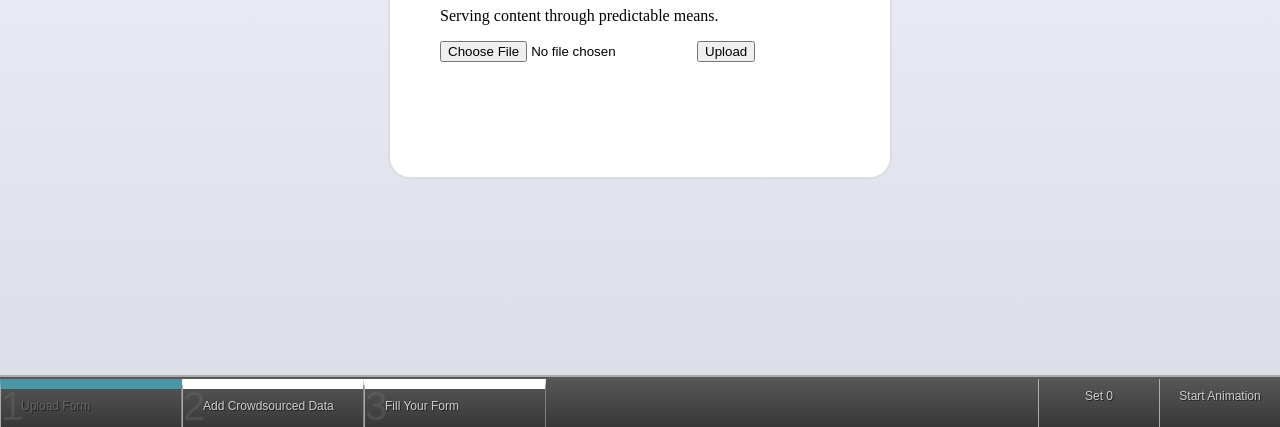
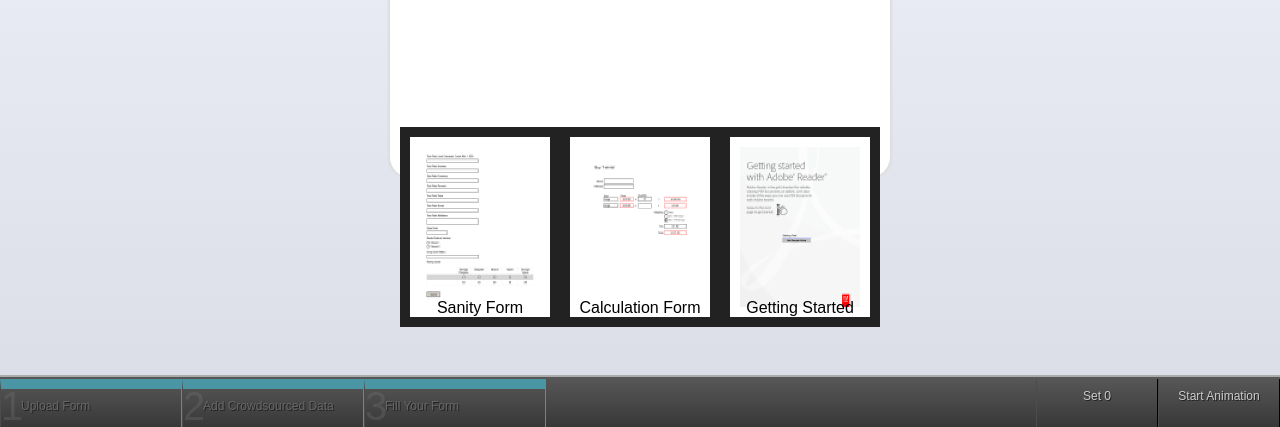
Before and after one commit to jakechs/form-sim-fork, a website: page public/index.html in a window 1280 px wide. Shown: the part 373-800 px from the top of the page. Drawn offline with nearby package versions, Linux system fonts and the light colour scheme.

Commit message:
Styling for document preview on final page selection

```diff
--- a/public/index.html
+++ b/public/index.html
@@ -11,6 +11,12 @@ $(function () {
     window.page = 'home';
     var $element = $('#search');
     var $element2 = $('#search2');
+    var dummydocs = {
+            size: 3,
+            0: {id:'img1', title: 'Sanity Form'},
+            1: {id:'img2', title: 'Calculation Form'},
+            2: {id:'img3', title: 'Getting Started'},
+        };
     var images = ['url(assets/img1.png)', 'url(assets/img2.png)', 'url(assets/img3.png)'];
     function fadeInOut() {
         if(window.page != 'loading_animation'){
@@ -123,9 +129,20 @@ $(function () {
         setStep(0);
     });
     setStep(0);
-    $('#upload_page').fadeIn(500, "easeInOutQuad", function() { setStep(1); } );
+    // $('#upload_page').fadeIn(500, "easeInOutQuad", function() { setStep(1); } );
 
+    function setupFinal(){
+        var docs = dummydocs;
+        $('#preview_0').css('background-image', 'url(assets/'+docs['0'].id+'.png)');
+        $('#preview_0 #title').html(docs['0'].title);
+        $('#preview_1').css('background-image', 'url(assets/'+docs['1'].id+'.png)');
+        $('#preview_1 #title').html(docs['1'].title);
+        $('#preview_2').css('background-image', 'url(assets/'+docs['2'].id+'.png)');
+        $('#preview_2 #title').html(docs['2'].title);
+        $('#final_page').fadeIn(500, "easeInOutQuad", function() { setStep(3); } );
+    }
 
+    setupFinal();
 
 });
 </script>
@@ -159,7 +176,14 @@ $(function () {
 
 <!-- Final FOrm -->
 <div id="final_page">
-<h1>Final content will go here. </h1>
+    <h1>Final content will go here. </h1>
+
+    <!-- Doc content -->
+    <div id="selection">
+        <div class="doc_option" id="preview_0"><div id="title"></div></div>
+        <div class="doc_option" id="preview_1"><div id="title"></div></div>
+        <div class="doc_option" id="preview_2"><div id="title"></div></div>
+    </div>
 </div>
 <!-- Footer ///////////////////////////////////////////////////////////////// -->
 
--- a/public/stylesheets/style.css
+++ b/public/stylesheets/style.css
@@ -78,7 +78,8 @@ body{
     margin-top: 2px;
     height: 30px;
     text-align: center;
-    border-left: 1px white inset;
+    border-right: 1px solid #000;
+	border-left: 1px solid #4c4c4c;
     padding: 10px;
     font-family:adobe-clean, sans-serif;
     font-size:12px;
@@ -86,6 +87,7 @@ body{
 }
 .footer .button:hover{
     background:#666;
+    cursor:pointer;
 }
 
 .footer .prog {
@@ -94,7 +96,8 @@ body{
     margin-top: 2px;
     height: 30px;
     text-align: center;
-    border-left: 1px white inset;
+    border-right: 1px solid #000;
+	border-left: 1px solid #4c4c4c;
     padding: 10px 10px 10px 20px;
     font-family:adobe-clean, sans-serif;
     font-size:12px;
@@ -103,6 +106,9 @@ body{
     border-right:1px solid gray;
     text-align:left;
     position:relative;
+}
+.footer .prog:hover{
+    cursor:pointer;
 }
 
 .prog.done{
@@ -152,3 +158,40 @@ body{
     border-radius: 20px;
     background-color: #FFFFFF;
 }
+#selection{
+ position:fixed;
+ width:480px;
+ height:200px;
+ background-color:#222;
+ left:50%;
+ bottom:100px;
+ margin-left:-240px;
+}
+.doc_option{
+ width:120px;
+ height:160px;
+ background-color:white;
+ margin:10px;
+ float:left;
+ padding:10px;
+ background-position:center;
+ background-size:120px 160px;
+ background-repeat:no-repeat;
+ position:relative;
+}
+.doc_option:hover{
+ border:inset 2px red;
+ padding:8px;
+ cursor:pointer;
+}
+.doc_option #title{
+    width:100%;
+    text-align:center;
+    color:#000;
+    bottom:0em;
+    position:absolute;
+    left:0;
+    text-shadow:#CCC 2px;
+    font-family:sans-serif;
+
+}
```
